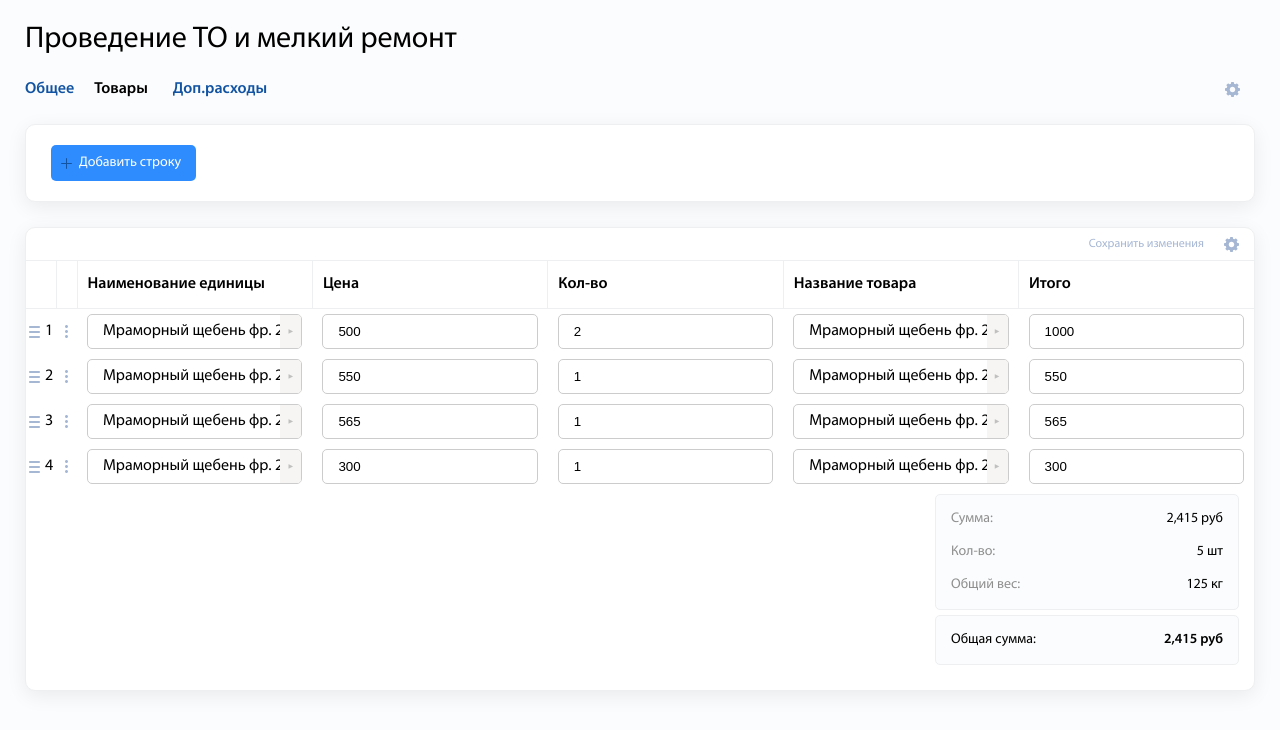
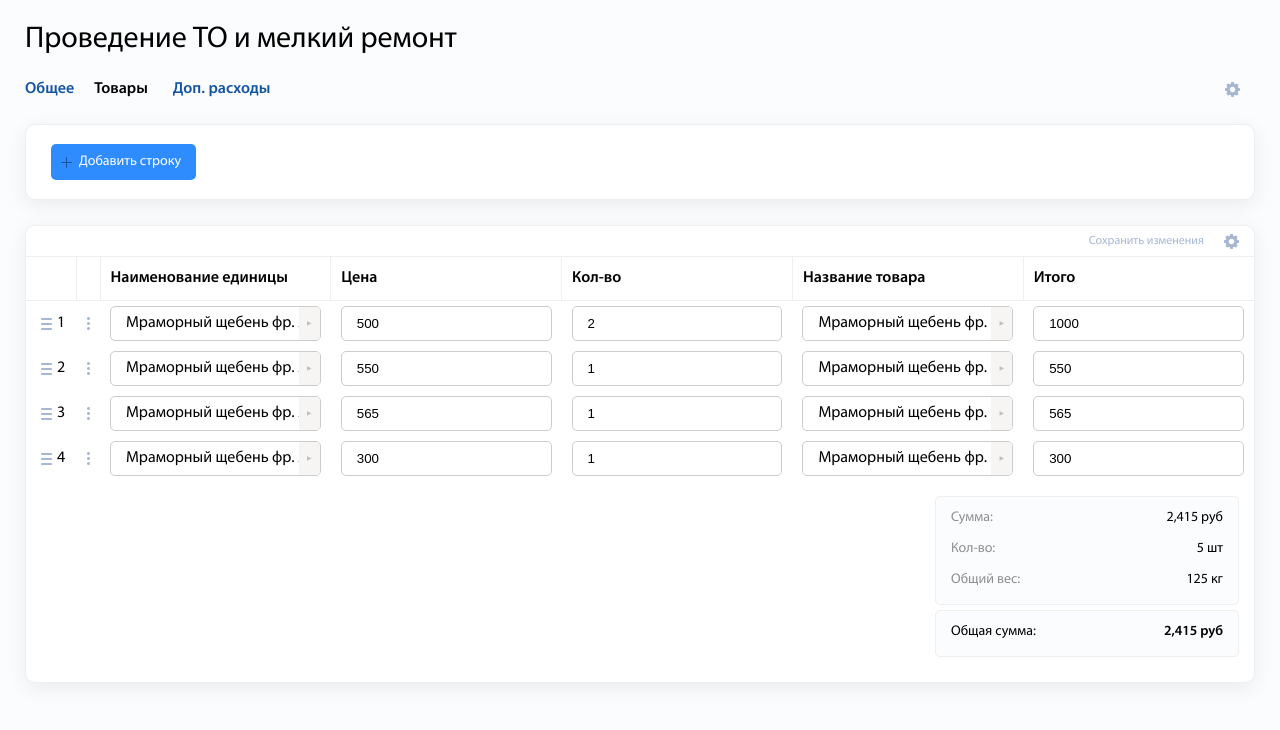
Before and after one commit to Ivan-Gav/opt6-test, a Vue app: page / in a window 1280 px wide. Shown: the top 730 px of the page. Built offline with nearby package versions, Linux system fonts and the light colour scheme.

Commit message:
fix: adjust desktop styles

```diff
--- a/src/App.vue
+++ b/src/App.vue
@@ -132,7 +132,7 @@ const myColumns = [
     header: "Номер строки",
     cell: TableDnDButton,
     getCellProps: (row) => ({ row }),
-    initialWidth: 30,
+    initialWidth: 50,
     initialShow: true,
     editable: false,
   },
@@ -141,7 +141,7 @@ const myColumns = [
     header: "Действие",
     cell: TableEditButton,
     getCellProps: (row) => ({ row }),
-    initialWidth: 20,
+    initialWidth: 24,
     initialShow: true,
     editable: false,
   },
@@ -317,7 +317,7 @@ provide("data", { products, orderRows });
 
 .box {
   width: 100%;
-  padding: 20px 25px;
+  padding: 19px 25px;
   border-radius: 10px;
   box-shadow: var(--shadow);
   border: solid 1px var(--color-border-1);
--- a/src/components/NavBar.vue
+++ b/src/components/NavBar.vue
@@ -23,7 +23,7 @@
         :class="active === 'additional' ? 'active' : ''"
         data-to="additional"
         href=""
-        >Доп.расходы</a
+        >Доп. расходы</a
       >
     </nav>
     <button class="settings-btn" @click="handleSettingsClick" v-if="!isMobile">
--- a/src/components/TableComponent.vue
+++ b/src/components/TableComponent.vue
@@ -1,5 +1,5 @@
 <template>
-  <div class="table-box" @mouseup="stopResize">
+  <section class="table-box" @mouseup="stopResize">
     <div class="table-controls">
       <button class="save-btn" @click="handleDataSave">
         Сохранить изменения
@@ -101,7 +101,7 @@
     </div>
     </div>
 
-  </div>
+  </section>
 </template>
 
 <script setup>
@@ -173,7 +173,7 @@ const dontShowHeadersOnDesktop = new Set(['index', 'edit'])
   padding-bottom: 25px;
 }
 .table-controls {
-  min-height: 32px;
+  min-height: 30px;
   padding-inline: 15px;
   display: flex;
   justify-content: flex-end;
@@ -189,11 +189,12 @@ const dontShowHeadersOnDesktop = new Set(['index', 'edit'])
   width: 100%;
   table-layout: fixed;
   overflow-x: hidden;
+  margin-bottom: 15px;
 }
 .th {
   position: relative;
   min-height: 44px;
-  padding: 14px 10px;
+  padding: 12px 10px;
   font-family: var(--font-semibold);
   font-size: 16px;
   border: solid 1px var(--color-border-1);
@@ -248,8 +249,8 @@ const dontShowHeadersOnDesktop = new Set(['index', 'edit'])
   max-width: 304px;
   display: grid;
   grid-template-columns: auto auto;
-  row-gap: 15px;
-  padding: 15px;
+  row-gap: 13px;
+  padding: 12px 15px 15px;
   border-radius: 5px;
   border: solid 1px var(--color-border-1);
   background-color: var(--color-bg-3);
--- a/src/components/TableDnDButton.vue
+++ b/src/components/TableDnDButton.vue
@@ -22,6 +22,7 @@ const emit = defineEmits(['pressDrag']);
   justify-content: center;
   align-items: center;
   gap: 5px;
+  padding-left: 4px;
 }
 .burger {
   color: var(--color-controls-2);
--- a/src/components/UI/CustomSelect.vue
+++ b/src/components/UI/CustomSelect.vue
@@ -115,6 +115,7 @@ useOutsideClick(selectRef, closeOptions);
   text-overflow: clip;
   white-space: nowrap;
   overflow: hidden;
+  font-size: 14px;
 }
 
 .option:hover {
```
